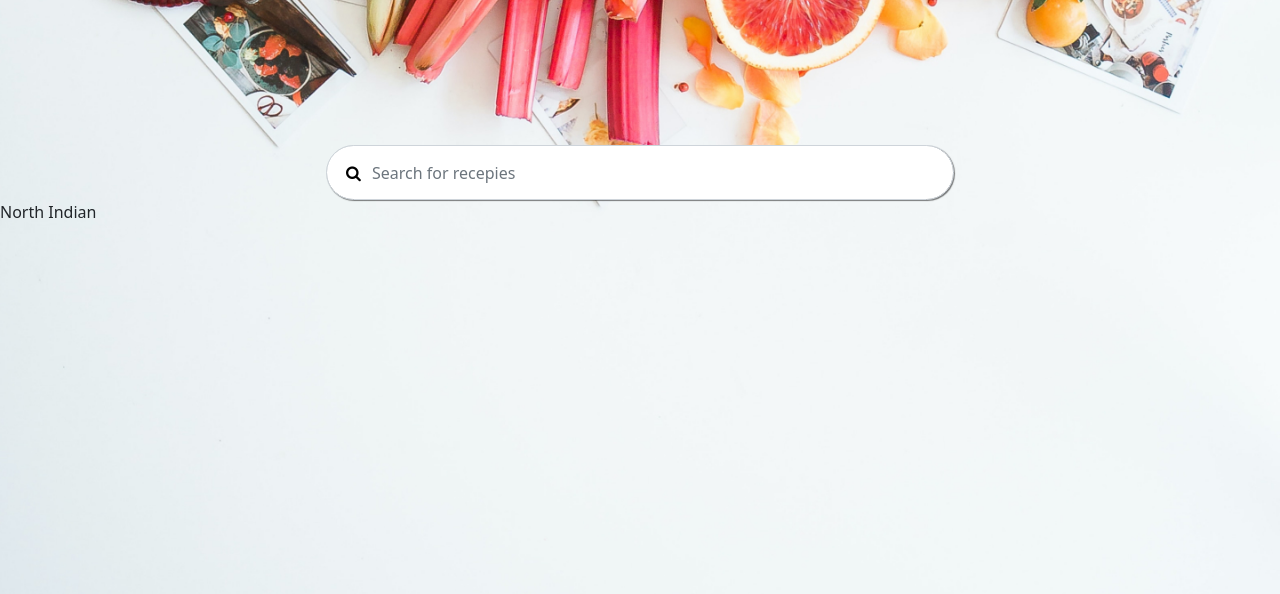
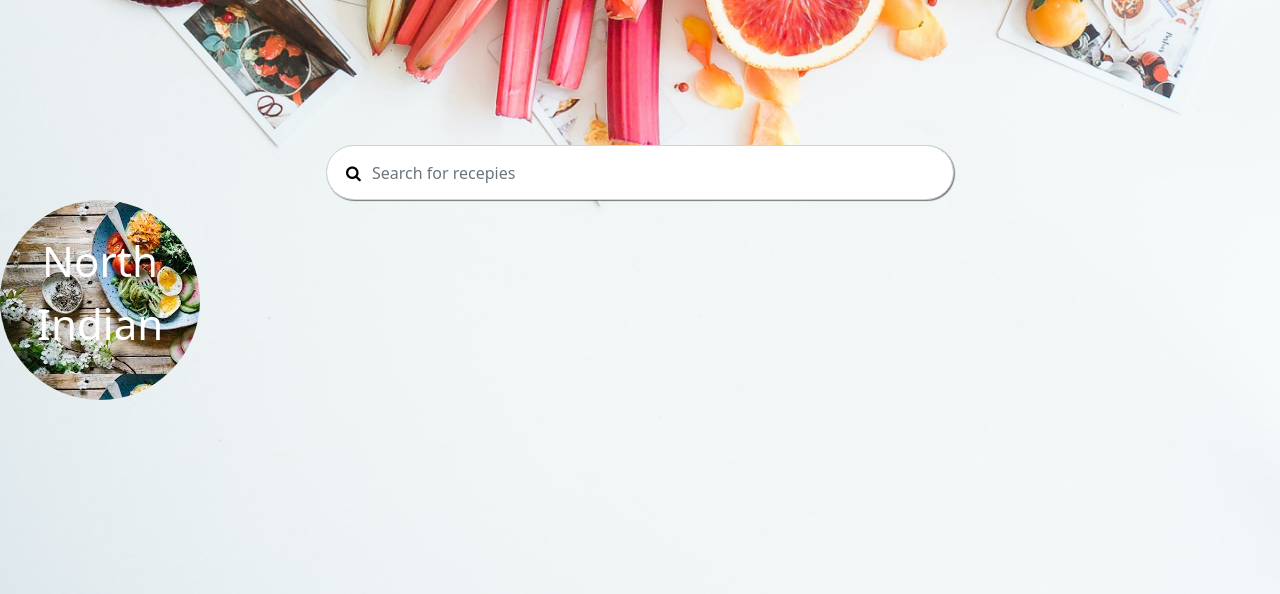
Before and after one commit to Akshattkain/Kozy-Kitchen, a PHP site: page /pages/home.html in a window 1280 px wide. Shown: the part 206-800 px from the top of the page. Run offline with PHP 8.4, Linux system fonts and the light colour scheme; some libraries are stand-ins or nearby versions.

Commit message:
Added circular div for categories\

```diff
--- a/pages/home.html
+++ b/pages/home.html
@@ -35,12 +35,10 @@
     </div>
 
     <div class="categories">
-
       <div class="center">
         <p>North Indian</p>
       </div>
     </div>
-
 
     <script
       src="https://cdn.jsdelivr.net/npm/bootstrap@5.1.3/dist/js/bootstrap.bundle.min.js"
--- a/styles/home.css
+++ b/styles/home.css
@@ -32,3 +32,20 @@ body {
 .search-box {
   margin-top: 300px !important;
 }
+
+.center {
+  background-image: url(../images/f1.jpg);
+  width: 200px;
+  height: 200px;
+  border-radius: 50%;
+  display: flex;
+  align-items: center;
+  text-align: center;
+  color: white;
+  font-size: 42px;
+}
+
+.categories {
+  display: inline-block;
+  margin: auto;
+}
```
